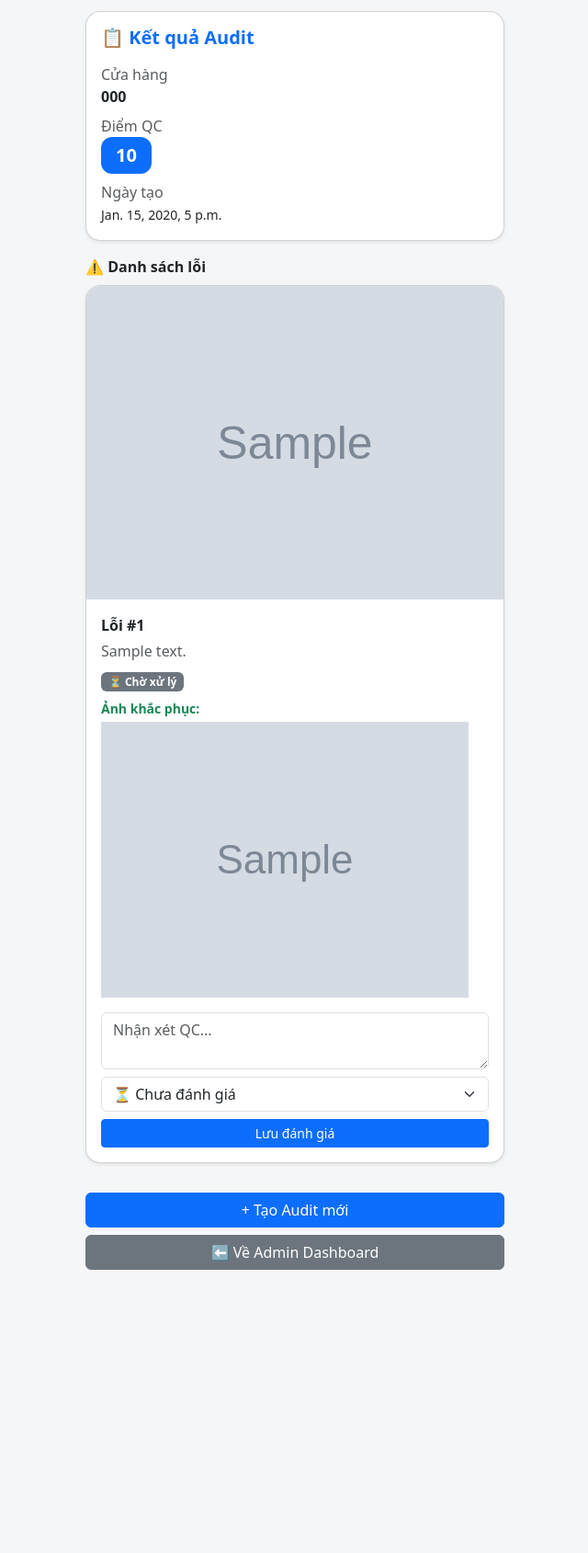
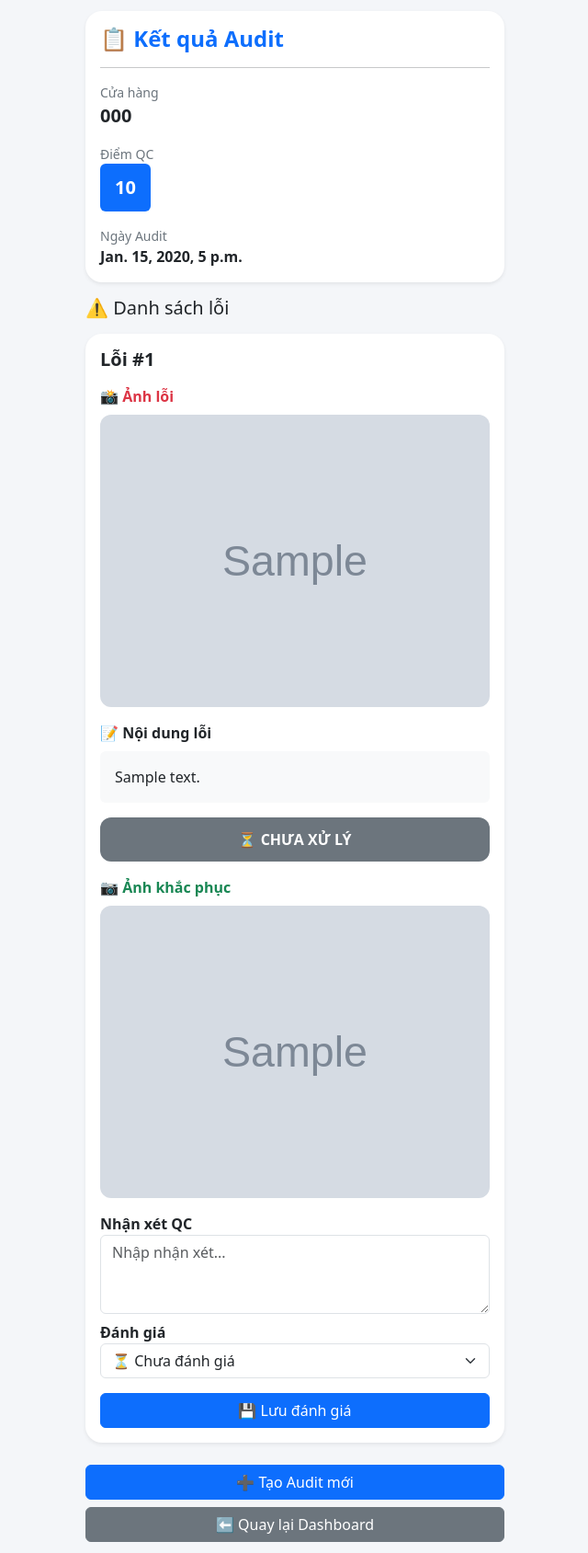
Before and after one commit to MicKNguyenn/mixue-checklist, a Django app: page /audit/1/ in a window 1280 px wide. Shown: the whole page at 92% size, without its empty margins (319-959 px from the left). Before the commit the page ends 1381 px from the top, so only its background shows below. Run offline with Django 5.2, Linux system fonts and the light colour scheme; a user stored in the database is signed in; tables that the repository leaves empty hold one stand-in row (values such as "Sample post"); grey boxes marked "Sample" are stand-in pictures.

Commit message:
GIAO DIEN QC

```diff
--- a/templates/checklist/audit_detail.html
+++ b/templates/checklist/audit_detail.html
@@ -1,44 +1,51 @@
+
 <!DOCTYPE html>
 <html lang="vi">
 <head>
 <meta charset="UTF-8">
-    <meta name="viewport" content="width=device-width, initial-scale=1.0">
+<meta name="viewport" content="width=device-width, initial-scale=1">
+
 <title>Chi tiết Audit</title>
 
-    <link href="https://cdn.jsdelivr.net/npm/bootstrap@5.3.3/dist/css/bootstrap.min.css" rel="stylesheet">
+<link href="https://cdn.jsdelivr.net/npm/bootstrap@5.3.3/dist/css/bootstrap.min.css"
+rel="stylesheet">
 
 <style>
-        body {
-            background: #f5f6f8;
+
+body{
+    background:#f4f6f9;
 }
 
-        .phone {
-            max-width: 480px;
-            margin: auto;
-            padding: 12px;
+.phone{
+    max-width:480px;
+    margin:auto;
+    padding:12px;
 }
 
-        .audit-header {
-            border-radius: 16px;
+.card{
+    border:none;
+    border-radius:18px;
 }
 
-        .issue-card {
-            border-radius: 16px;
-            overflow: hidden;
+.issue-image{
+    width:100%;
+    border-radius:12px;
 }
 
-        .issue-img {
-            width: 100%;
-            height: 220px;
-            object-fit: cover;
+.fix-image{
+    width:100%;
+    border-radius:12px;
 }
 
-        .score-badge {
-            font-size: 20px;
-            padding: 10px 16px;
-            border-radius: 12px;
+.status-box{
+    border-radius:12px;
+    padding:12px;
+    font-weight:bold;
+    text-align:center;
 }
+
 </style>
+
 </head>
 
 <body>
@@ -46,156 +53,320 @@
 <div class="phone">
 
 <!-- HEADER -->
-    <div class="card shadow-sm audit-header mb-3">
+
+<div class="card shadow-sm mb-3">
+
 <div class="card-body">
 
-            <h5 class="mb-3 fw-bold text-primary">
+<h4 class="text-primary fw-bold">
 📋 Kết quả Audit
-            </h5>
+</h4>
 
-            <div class="mb-2">
-                <span class="text-muted">Cửa hàng</span><br>
-                <strong>{{ audit.store.code }}</strong>
+<hr>
+
+<div class="mb-3">
+
+<div class="text-secondary small">
+Cửa hàng
 </div>
 
-            <div class="mb-2">
-                <span class="text-muted">Điểm QC</span><br>
+<div class="fw-bold fs-5">
+{{ audit.store.code }}
+</div>
 
-                <span class="badge bg-primary score-badge">
+</div>
+
+
+<div class="mb-3">
+
+<div class="text-secondary small">
+Điểm QC
+</div>
+
+<span class="badge bg-primary fs-5 p-3">
 {{ audit.score }}
 </span>
+
 </div>
 
 <div>
-                <span class="text-muted">Ngày tạo</span><br>
-                <small>{{ audit.created_at }}</small>
+
+<div class="text-secondary small">
+Ngày Audit
+</div>
+
+<div class="fw-bold">
+{{ audit.created_at }}
 </div>
 
 </div>
+
 </div>
 
-    <!-- LIST ISSUES -->
-    <div class="fw-bold mb-2">
+</div>
+
+
+
+<h5 class="mb-3">
 ⚠️ Danh sách lỗi
-    </div>
+</h5>
 
 {% for issue in audit.issues.all %}
 
-    <div class="card shadow-sm mb-3 issue-card">
-
-        {% if issue.image %}
-        <img src="{{ issue.image }}" class="img-fluid">
-        {% endif %}
+<div class="card shadow-sm mb-4">
 
 <div class="card-body">
 
-            <div class="fw-bold mb-1">
+<h5 class="fw-bold mb-3">
 Lỗi #{{ forloop.counter }}
+</h5>
+
+<!-- ẢNH LỖI -->
+
+{% if issue.image %}
+
+<div class="mb-3">
+
+<div class="fw-bold text-danger mb-2">
+📸 Ảnh lỗi
 </div>
 
-            <div class="text-muted mb-2">
-                {{ issue.note }}
+<img
+src="{{ issue.image }}"
+class="issue-image">
+
 </div>
 
-            <!-- STATUS -->
+{% endif %}
+
+
+<!-- NOTE -->
+
+<div class="mb-3">
+
+<div class="fw-bold mb-2">
+📝 Nội dung lỗi
+</div>
+
+<div class="bg-light p-3 rounded">
+
+{{ issue.note }}
+
+</div>
+
+</div>
+
+
+
+<!-- TRẠNG THÁI -->
 
 {% if issue.status == "pass" %}
-                <span class="badge bg-success">✔ Đạt</span>
+
+<div class="status-box bg-success text-white mb-3">
+
+✅ ĐẠT
+
+</div>
 
 {% elif issue.status == "fail" %}
-                <span class="badge bg-danger">❌ Không đạt</span>
+
+<div class="status-box bg-danger text-white mb-3">
+
+❌ KHÔNG ĐẠT
+
+</div>
 
 {% elif issue.status == "fixed" %}
-                <span class="badge bg-warning text-dark">🔧 Đã khắc phục</span>
+
+<div class="status-box bg-warning mb-3">
+
+🔧 NHÂN VIÊN ĐÃ KHẮC PHỤC
+
+</div>
 
 {% else %}
-                <span class="badge bg-secondary">⏳ Chờ xử lý</span>
-            {% endif %}
-            <!-- FIX IMAGE -->
-            <div class="mt-2">
-                {% if issue.fix_image %}
-                    <div class="text-success small fw-bold mb-1">
-                        Ảnh khắc phục:
-                    </div>
-                    <img src="{{ issue.fix_image }}" class="img-fluid">
-                {% else %}
-                    <div class="text-danger small">
-                        Chưa có ảnh khắc phục
-                    </div>
-                {% endif %}
+
+<div class="status-box bg-secondary text-white mb-3">
+
+⏳ CHƯA XỬ LÝ
+
 </div>
 
+{% endif %}
+
+
+
+<!-- ẢNH KHẮC PHỤC -->
+
+<div class="mb-3">
+
+<div class="fw-bold mb-2 text-success">
+
+📷 Ảnh khắc phục
+
+</div>
+
+{% if issue.fix_image %}
+
+<img
+src="{{ issue.fix_image }}"
+class="fix-image">
+
+{% else %}
+
+<div class="alert alert-light">
+
+Chưa có ảnh khắc phục
+
+</div>
+
+{% endif %}
+
+</div>
+
+
+
 <!-- QC REVIEW -->
-            <form class="review-form mt-3"
+
+<form
+class="review-form"
 data-url="/audit/{{ audit.id }}/review/{{ issue.id }}/">
 
 {% csrf_token %}
 
-                <textarea name="note"
-                        class="form-control mb-2"
-                        placeholder="Nhận xét QC..."></textarea>
+<div class="mb-2">
 
-                <select name="status" class="form-select mb-2">
+<label class="fw-bold">
+Nhận xét QC
+</label>
 
-                    <option value="pending">⏳ Chưa đánh giá</option>
-                    <option value="pass">✅ Đạt</option>
-                    <option value="fail">❌ Không đạt</option>
+<textarea
+name="note"
+class="form-control"
+rows="3"
+placeholder="Nhập nhận xét..."></textarea>
+
+</div>
+
+
+<div class="mb-3">
+
+<label class="fw-bold">
+Đánh giá
+</label>
+
+<select
+name="status"
+class="form-select">
+
+<option value="pending">
+
+⏳ Chưa đánh giá
+
+</option>
+
+<option value="pass">
+
+✅ Đạt
+
+</option>
+
+<option value="fail">
+
+❌ Không đạt
+
+</option>
 
 </select>
 
-                <button type="submit" class="btn btn-primary btn-sm w-100">
-                    Lưu đánh giá
+</div>
+
+
+<button
+class="btn btn-primary w-100">
+
+💾 Lưu đánh giá
+
 </button>
 
 </form>
 
 </div>
+
 </div>
 
 {% empty %}
 
 <div class="alert alert-success">
-        Không có lỗi nào 🎉
+
+🎉 Không có lỗi nào
+
 </div>
 
 {% endfor %}
 
-    <!-- BUTTON -->
-    <a href="/audit-create/" class="btn btn-primary w-100 mt-3">
-        + Tạo Audit mới
+
+
+<a
+href="/audit-create/"
+class="btn btn-primary w-100 mb-2">
+
+➕ Tạo Audit mới
+
 </a>
 
-    <a href="{% url 'admin_dashboard' %}" class="btn btn-secondary w-100 mt-2">
-        ⬅ Về Admin Dashboard
+
+<a
+href="{% url 'admin_dashboard' %}"
+class="btn btn-secondary w-100">
+
+⬅ Quay lại Dashboard
+
 </a>
 
 </div>
+
+
+
 <script>
-document.querySelectorAll(".review-form").forEach(form => {
-    form.addEventListener("submit", async function(e) {
-        e.preventDefault(); // ❌ chặn reload
 
-        const url = this.dataset.url;
-        const formData = new FormData(this);
+document.querySelectorAll(".review-form").forEach(form=>{
 
-        const res = await fetch(url, {
-            method: "POST",
-            body: formData,
-            headers: {
-                "X-CSRFToken": this.querySelector("[name=csrfmiddlewaretoken]").value
+form.addEventListener("submit",async function(e){
+
+e.preventDefault();
+
+const url=this.dataset.url;
+
+const formData=new FormData(this);
+
+const res=await fetch(url,{
+method:"POST",
+body:formData,
+headers:{
+"X-CSRFToken":
+this.querySelector("[name=csrfmiddlewaretoken]").value
 }
 });
 
-        const data = await res.json();
+const data=await res.json();
 
-        if (data.success) {
-            // cập nhật xong → reload nhẹ hoặc không reload
+if(data.success){
+
 location.reload();
-        } else {
-            alert("Lỗi khi lưu!");
+
 }
+else{
+
+alert("Có lỗi xảy ra");
+
+}
+
 });
+
 });
+
 </script>
+
 </body>
 </html>
```
Also changed, not shown: templates/checklist/staff_issue_detail.html (deleted, +0 -144 lines). Lines whose indentation alone changed are shown as unchanged.
